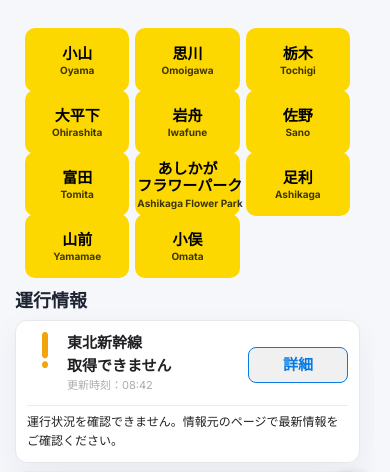
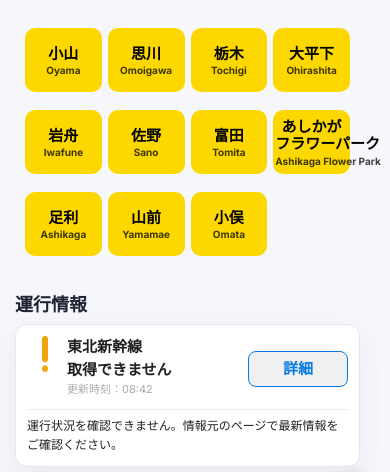
Before and after one commit to k1416465/Meigen, a Flask app: page /operation in a window 390 px wide. Shown: the part 122-594 px from the top of the page. Run offline with Flask 3, Linux system fonts and the light colour scheme; data that the repository does not hold is empty.

Commit message:
Add files via upload

```diff
--- a/home_dashboard_site/templates/operation.html
+++ b/home_dashboard_site/templates/operation.html
@@ -645,23 +645,24 @@ document.addEventListener("DOMContentLoaded", () => {
     }
 
     .operation-page .station-grid.station-grid-large {
-        grid-template-columns: repeat(3, minmax(0, 1fr)) !important;
-        grid-auto-rows: 56px !important; /* ← この行を追加 */
+        rid-template-columns: repeat(3, minmax(0, 1fr)) !important;
+        vgrid-auto-rows: 62px !important; /* 56pxのボタン＋6pxの隙間 */
         column-gap: 6px !important;
-        row-gap: 6px !important;
+        row-gap: 0 !important;
         align-content: start !important;
-        align-items: stretch !important;
+        align-items: start !important;
     }
 
     .operation-page .station-grid.station-grid-large .station-button {
+        box-sizing: border-box !important;
         background: #FFFDE7 !important;
         min-height: 56px !important;
         height: 56px !important;
         padding: 4px 6px !important;
+        margin: 0 !important;
         border: 1px solid #FCD800 !important;
         gap: 0 !important;
     }
-
     .operation-page .station-grid.station-grid-large .station-name {
         font-size: 14px !important;
         line-height: 1.2 !important;
```
